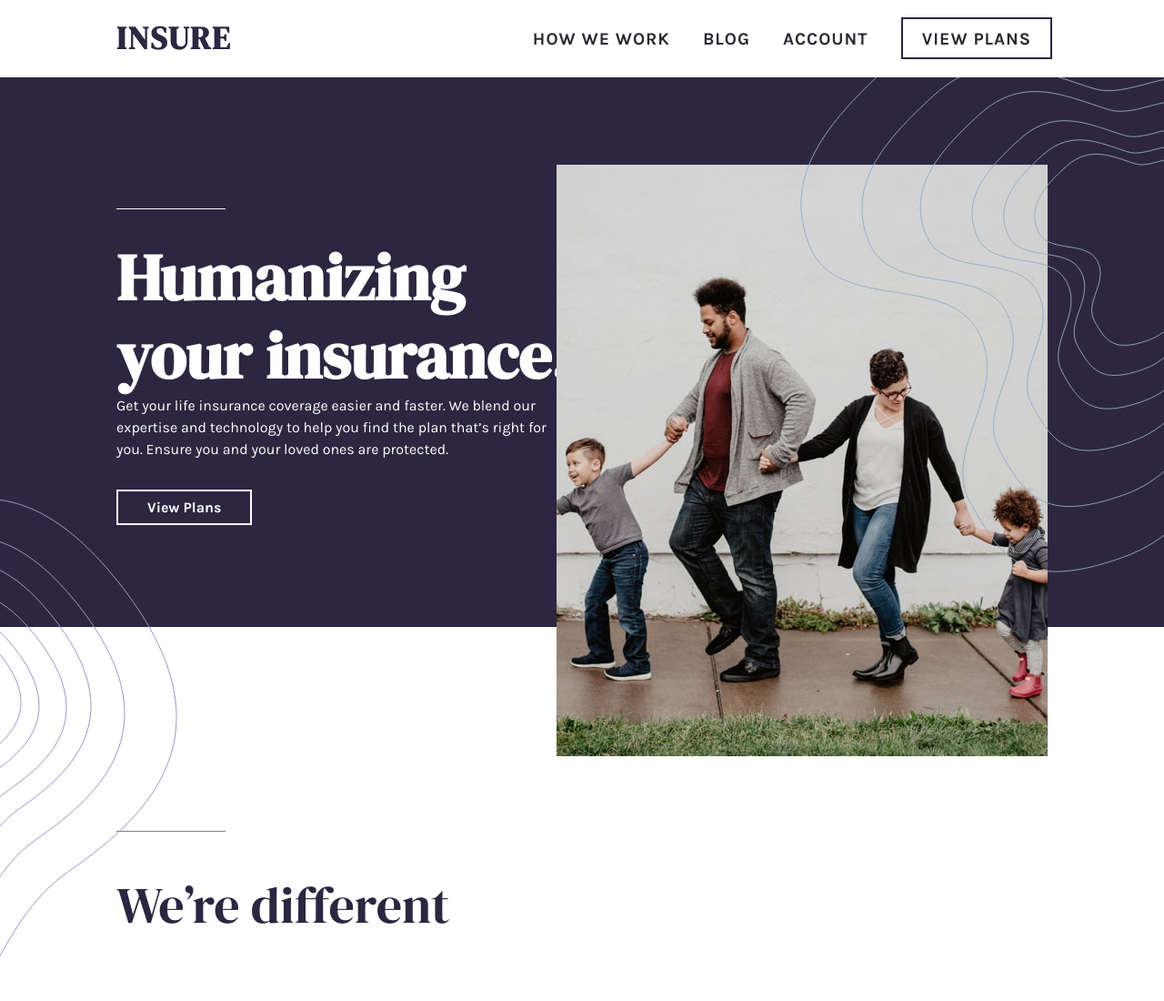
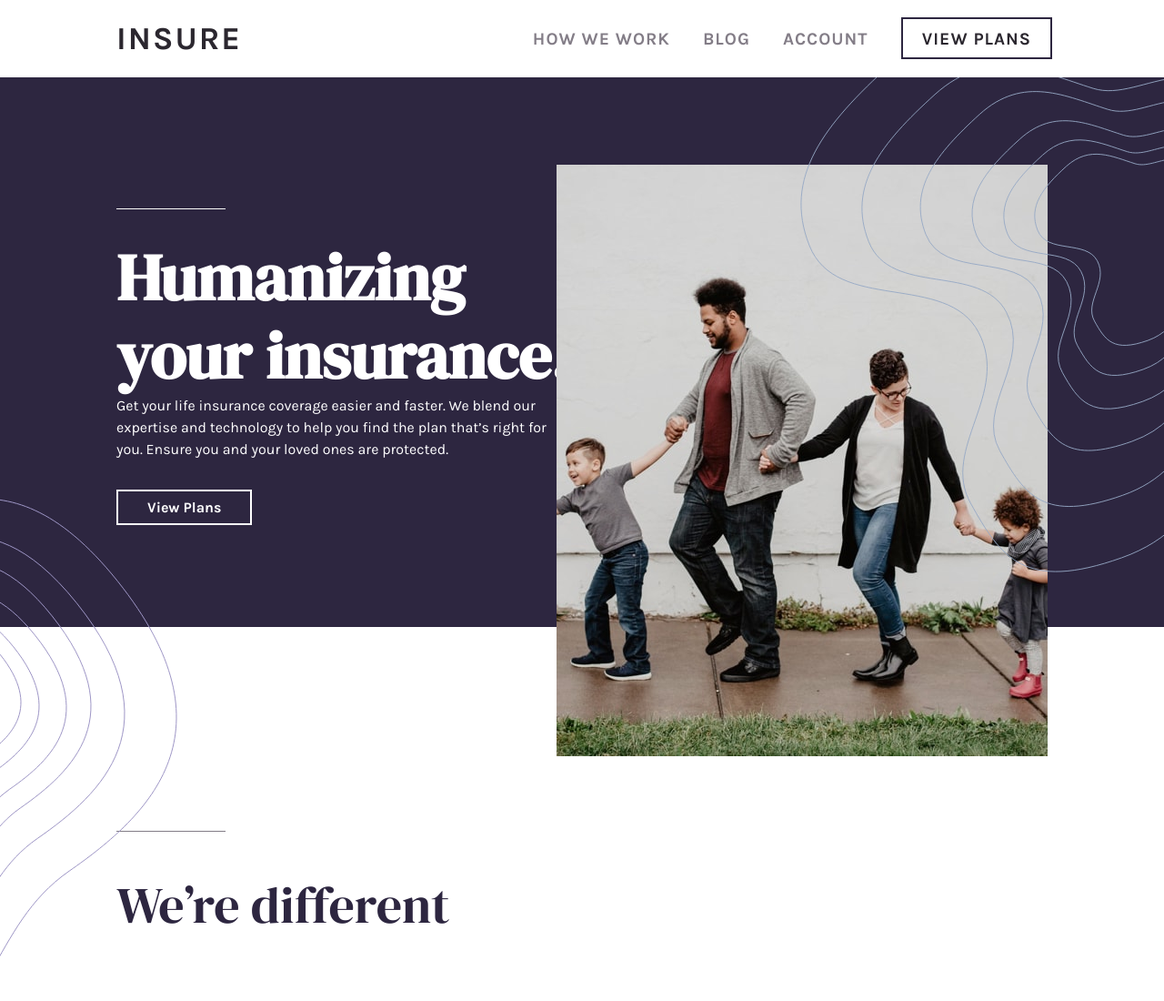
Before and after one commit to deepakmauryamd/Insure-design, a plain HTML site: page index.html in a window 1280 px wide. Shown: the top 1100 px of the page at 91% size. Drawn offline with Linux system fonts and the light colour scheme.

Commit message:
added changes

```diff
--- a/style.css
+++ b/style.css
@@ -43,9 +43,9 @@ h1 {
 }
 
 .logo {
-  font-family: var(--headings-font-family);
+  font-family: var(--body-font-family);
   font-weight: var(--body-font-weight700);
-  color: var(--primary-dark-violet);
+  color: var(--very-dark-voilet);
   font-size: 2.2rem;
   letter-spacing: 2px;
   text-transform: uppercase;
@@ -380,7 +380,10 @@ h1 {
     margin: 0 1.125em;
   }
   .nav-link {
-    color: var(--very-dark-voilet);
+    color: var(--dark-grayish-violet)
+  }
+  .nav-btn{
+    color:var(--very-dark-voilet)
   }
   .close {
     display: none;
```
